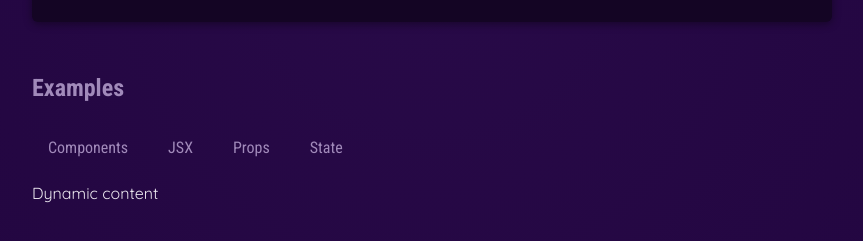
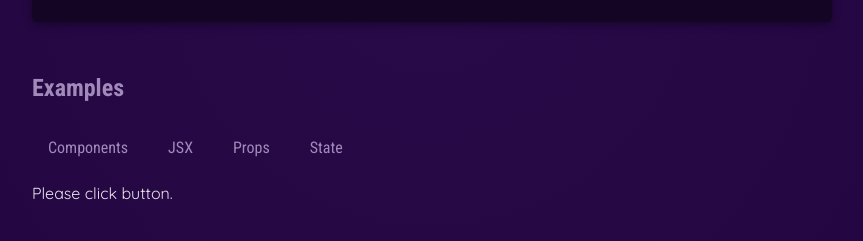
Before and after one commit to LeonidasJD/react-learning, a React (Vite) app: page / in a window 1280 px wide. Shown: the part 677-918 px from the top of the page, without its empty margins (208-1071 px from the left). Built offline with nearby package versions, Linux system fonts and the light colour scheme.

Commit message:
kreiranje state-a

```diff
--- a/src/App.jsx
+++ b/src/App.jsx
@@ -2,14 +2,14 @@
 import CoreConcept from "./components/CoreConcept.jsx";
 import { CORE_CONCEPTS } from "./data.js"; //IMPORTOVAN NIZ OBJEKATA IZ FAJLA
 import TabButton from "./components/TabButton.jsx";
-
+import { useState } from "react";
 
 function App() {
-  function handleClick(selectedButton){
+  let [selectedTopic, setSelectedTopic] = useState("Please click button."); // SELECTED TOPIC JESTE POCETNO STANJE KOJE SE PRIKAZUJE A KADA IZVRSIMO FUNKCIJU handleClick novu vrednost pakujemo u setSelectedTopic
+
+  function handleClick(selectedButton) {
     //selectedButton=> 'components', 'jsx', 'props', 'state'
-    if (selectedButton === 'components'){
-      console.log('You clicked components button');
-    }
+    setSelectedTopic(selectedButton);
   }
   return (
     <div>
@@ -44,12 +44,15 @@
         <section id="examples">
           <h2>Examples</h2>
           <menu>
-          <TabButton onSelect={()=> handleClick('components')}>Components</TabButton>
-          <TabButton onSelect={()=>handleClick('jsx')}>JSX</TabButton>
-          <TabButton onSelect={()=>handleClick('props')}>Props</TabButton>
-          <TabButton onSelect={()=>handleClick('state')}>State</TabButton>
+            <TabButton onSelect={() => handleClick("components")}>
+              Components
+            </TabButton>
+            <TabButton onSelect={() => handleClick("jsx")}>JSX</TabButton>
+            <TabButton onSelect={() => handleClick("props")}>Props</TabButton>
+            <TabButton onSelect={() => handleClick("state")}>State</TabButton>
           </menu>
-          Dynamic content
+          {selectedTopic}
+          {/**POCETNO STANJE useState-a je selectedTopic */}
         </section>
       </main>
     </div>
```
